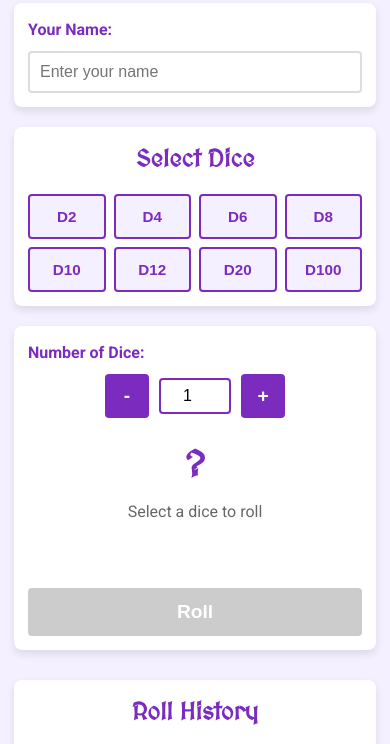
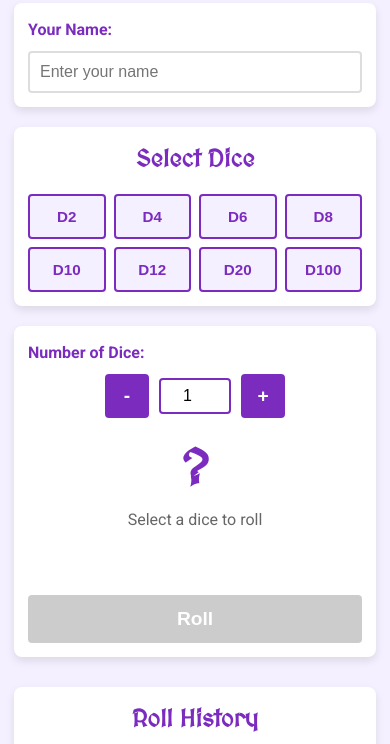
Before and after one commit to sassic-utils/dnd-dice-roller, a plain HTML site: page index.html in a window 390 px wide. Shown: the part 75-819 px from the top of the page. Drawn offline with nearby package versions, Linux system fonts and the light colour scheme.

Commit message:
feat: improve dice result display with better text wrapping and mobile sizing

```diff
--- a/styles.css
+++ b/styles.css
@@ -175,6 +175,8 @@ header h1 {
     display: flex;
     align-items: center;
     justify-content: center;
+    text-align: center;
+    word-break: break-word;
 }
 
 #dice-type {
@@ -412,8 +414,10 @@ footer {
     }
 
     #dice-result {
-        font-size: 2.2rem;
-        min-height: 56px;
+        font-size: 3rem;
+        line-height: 1.15;
+        min-height: 64px;
+        padding: 4px 0;
     }
 
     #roll-btn {
```
